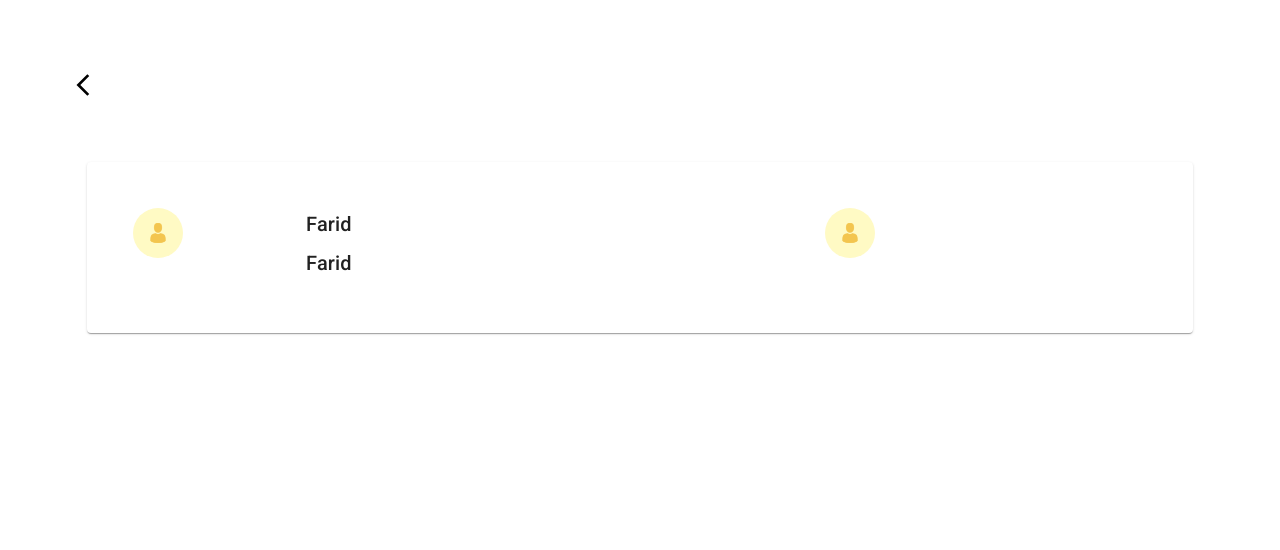
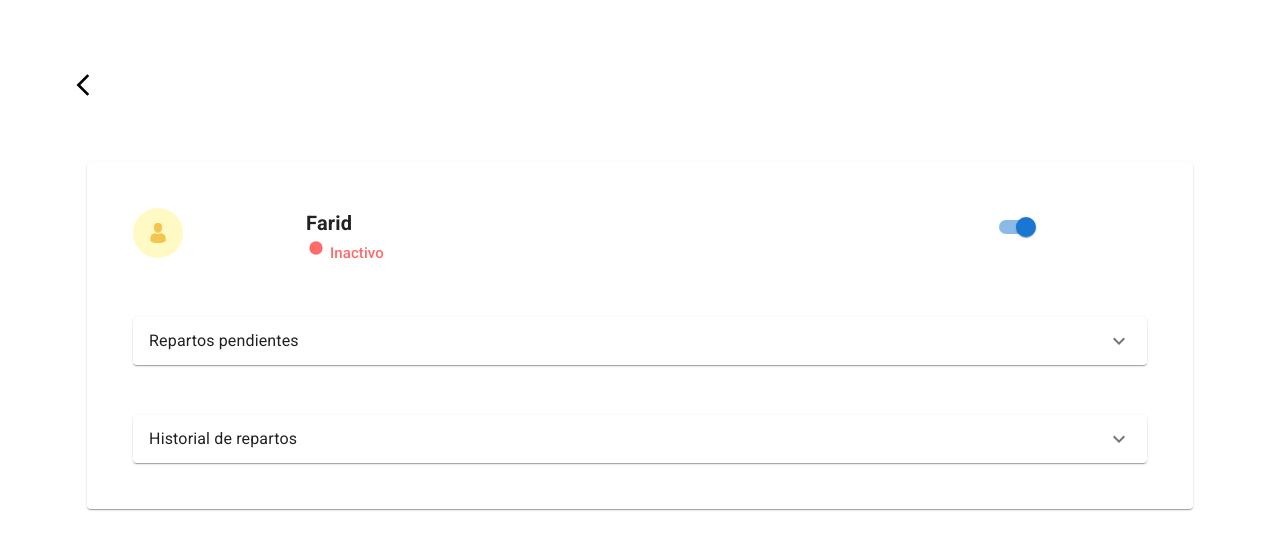
Before and after one commit to CuauhtliHC/uma-front, a React (Create React App) app: page /gestionar_repartidores/1 in a window 1280 px wide. Shown: the top 550 px of the page. Built offline with nearby package versions, Linux system fonts and the light colour scheme.

Commit message:
finish view dealerDetail

```diff
--- /dev/null
+++ b/src/components/HistorialPackages.jsx
@@ -0,0 +1,44 @@
+import React from 'react';
+import {
+  Accordion,
+  AccordionSummary,
+  AccordionDetails,
+  Typography,
+} from '@mui/material';
+import '../statics/styles/workday.css';
+import ExpandMoreIcon from '@mui/icons-material/ExpandMore';
+import Card from './Card.jsx';
+import usuariosFake from '../statics/DummyData/usuariosFake';
+
+const HistorialPackages = () => {
+  return (
+    <div><Accordion className="accordionWorkday">
+    <AccordionSummary
+      expandIcon={<ExpandMoreIcon />}
+      aria-controls="panel1a-content"
+      id="panel1a-header">
+      <Typography>Historial de repartos</Typography>
+    </AccordionSummary>
+    <AccordionDetails>
+      <Typography variant="body2" gutterBottom>
+        Ya repartiste {usuariosFake[0].totalPaquetesEntregados} paquetes
+      </Typography>
+      {usuariosFake[0].paquetesEntregados[0] ? (
+        usuariosFake[0].paquetesEntregados.map((data, i) => {
+          return (
+            <div className="column is-2" key={i}>
+              <Card direccion={data.direccion} estado={data.estado} />
+            </div>
+          );
+        })
+      ) : (
+        <Typography variant="body2" gutterBottom>
+          No realizaste ningún reparto
+        </Typography>
+      )}
+    </AccordionDetails>
+  </Accordion></div>
+  );
+};
+
+export default HistorialPackages;
--- /dev/null
+++ b/src/components/PendingPackages.jsx
@@ -0,0 +1,56 @@
+import React from 'react';
+import { Link } from 'react-router-dom';
+import {
+  Accordion,
+  AccordionSummary,
+  AccordionDetails,
+  Typography,
+} from '@mui/material';
+import '../statics/styles/workday.css';
+import ExpandMoreIcon from '@mui/icons-material/ExpandMore';
+import usuariosFake from '../statics/DummyData/usuariosFake';
+import Card from './Card.jsx';
+
+const PendingPackages = () => {
+  return (
+    <div> <Accordion className="accordionWorkday">
+    <AccordionSummary
+      expandIcon={<ExpandMoreIcon />}
+      aria-controls="panel1a-content"
+      id="panel1a-header">
+      <Typography>Repartos pendientes</Typography>
+    </AccordionSummary>
+    <AccordionDetails>
+      <Typography variant="body2" gutterBottom>
+        Tenes {usuariosFake[0].totalPaquetesPendientes} paquetes pendientes
+      </Typography>
+      {usuariosFake[0].paquetesPendientes[0] ? (
+        usuariosFake[0].paquetesPendientes.map((data, i) => {
+          return (
+            <div className="column is-2" key={i}>
+              <Link
+                to={`/obtener_paquete/${data.id}`}
+                style={{
+                  textDecoration: 'none',
+                  color: 'black',
+                }}>
+                <Card
+                  direccion={data.direccion}
+                  estado={data.estado}
+                  id={data.id}
+                />
+              </Link>
+            </div>
+          );
+        })
+      ) : (
+        <Typography variant="body2" align="center" gutterBottom>
+          No tenés repartos pendientes
+        </Typography>
+      )}
+    </AccordionDetails>
+  </Accordion></div>
+  );
+};
+
+export default PendingPackages;
--- a/src/pages/DealerDetail.jsx
+++ b/src/pages/DealerDetail.jsx
@@ -1,15 +1,36 @@
 import React from 'react';
 import { useNavigate } from 'react-router-dom';
 import {
-  Avatar, Box, Paper, Grid, Typography,
+  Avatar,
+  Box,
+  Paper,
+  Grid,
+  Typography,
+  FormGroup,
+  FormControlLabel,
+  Switch,
 } from '@mui/material';
+import FiberManualRecordIcon from '@mui/icons-material/FiberManualRecord';
 import BackButton from '../commons/buttons/BackButton.jsx';
 import avatarImg from '../statics/images/avatar.png';
+import PendingPackages from '../components/PendingPackages.jsx';
+import HistorialPackages from '../components/HistorialPackages.jsx';
 
 const DealerDetail = () => {
   const navigate = useNavigate();
   const backToDealer = () => {
     navigate('/gestionar_repartidores');
+  };
+  const handleColorStatus = (Status) => {
+    if (Status === 'Inactivo') {
+      return '#FF6B6B';
+    }
+    if (Status === 'Viaje en curso') {
+      return '#217BCE';
+    }
+    if (Status === 'Finalizó') {
+      return '#96DB76';
+    }
   };
   return (
     <div>
@@ -22,20 +43,30 @@ const DealerDetail = () => {
                 alt="foto de perfil"
                 src={avatarImg}
                 sx={{ width: '50px', height: '50px' }}
-
-        />  </Grid>
-         <Grid item xs={6}>
-         <Typography variant="h6" gutterBottom>Farid</Typography>
-         <Typography variant="h6" gutterBottom>Farid</Typography>
+              />
             </Grid>
-        <Grid item xs={3}>
-        <Avatar
-          alt="foto de perfil"
-          src={avatarImg}
-          sx={{ width: '50px', height: '50px' }}
-
-        />  </Grid>
+            <Grid item xs={8}>
+              <Typography fontWeight="bold" fontSize={20}>
+                Farid
+              </Typography>
+              <Typography
+                variant="subtitle2"
+                fontSize={15}
+                color={handleColorStatus('Inactivo')}>
+              <FiberManualRecordIcon
+                fontSize="small"
+                sx={{ color: handleColorStatus('Inactivo') }}
+              /> Inactivo
+              </Typography>
             </Grid>
+            <Grid item xs={1} style={{ textAlign: 'right' }}>
+              <FormGroup>
+                <FormControlLabel control={<Switch defaultChecked />} />
+              </FormGroup>
+            </Grid>
+          </Grid>
+          <PendingPackages />
+          <HistorialPackages />
         </Paper>
       </Box>
     </div>
--- a/src/pages/Workday.jsx
+++ b/src/pages/Workday.jsx
@@ -1,17 +1,10 @@
 import React from 'react';
-import { Link, useNavigate } from 'react-router-dom';
-import {
-  Accordion,
-  AccordionSummary,
-  AccordionDetails,
-  Typography,
-  Box,
-} from '@mui/material';
+import { useNavigate } from 'react-router-dom';
+import { Box } from '@mui/material';
 import '../statics/styles/workday.css';
-import ExpandMoreIcon from '@mui/icons-material/ExpandMore';
-import Card from '../components/Card.jsx';
-import usuariosFake from '../statics/DummyData/usuariosFake';
 import BlueLargeButton from '../commons/buttons/BlueLargeButton.jsx';
+import PendingPackages from '../components/PendingPackages.jsx';
+import HistorialPackages from '../components/HistorialPackages.jsx';
 
 const Workday = () => {
   const navigate = useNavigate();
@@ -23,69 +16,8 @@ const Workday = () => {
       <BlueLargeButton handleSubmit={toGetPackage}>
         OBTENER PAQUETES
       </BlueLargeButton>
-      <Accordion className="accordionWorkday">
-        <AccordionSummary
-          expandIcon={<ExpandMoreIcon />}
-          aria-controls="panel1a-content"
-          id="panel1a-header">
-          <Typography>Repartos pendientes</Typography>
-        </AccordionSummary>
-        <AccordionDetails>
-          <Typography variant="body2" gutterBottom>
-            Tenes {usuariosFake[0].totalPaquetesPendientes} paquetes pendientes
-          </Typography>
-          {usuariosFake[0].paquetesPendientes[0] ? (
-            usuariosFake[0].paquetesPendientes.map((data, i) => {
-              return (
-                <div className="column is-2" key={i}>
-                  <Link
-                    to={`/obtener_paquete/${data.id}`}
-                    style={{
-                      textDecoration: 'none',
-                      color: 'black',
-                    }}>
-                    <Card
-                      direccion={data.direccion}
-                      estado={data.estado}
-                      id={data.id}
-                    />
-                  </Link>
-                </div>
-              );
-            })
-          ) : (
-            <Typography variant="body2" align="center" gutterBottom>
-              No tenés repartos pendientes
-            </Typography>
-          )}
-        </AccordionDetails>
-      </Accordion>
-      <Accordion className="accordionWorkday">
-        <AccordionSummary
-          expandIcon={<ExpandMoreIcon />}
-          aria-controls="panel1a-content"
-          id="panel1a-header">
-          <Typography>Historial de repartos</Typography>
-        </AccordionSummary>
-        <AccordionDetails>
-          <Typography variant="body2" gutterBottom>
-            Ya repartiste {usuariosFake[0].totalPaquetesEntregados} paquetes
-          </Typography>
-          {usuariosFake[0].paquetesEntregados[0] ? (
-            usuariosFake[0].paquetesEntregados.map((data, i) => {
-              return (
-                <div className="column is-2" key={i}>
-                  <Card direccion={data.direccion} estado={data.estado} />
-                </div>
-              );
-            })
-          ) : (
-            <Typography variant="body2" gutterBottom>
-              No realizaste ningún reparto
-            </Typography>
-          )}
-        </AccordionDetails>
-      </Accordion>
+     <PendingPackages />
+    <HistorialPackages />
     </Box>
   );
 };
--- a/src/routes/routes.jsx
+++ b/src/routes/routes.jsx
@@ -17,7 +17,6 @@ import Error404 from '../pages/Error404.jsx';
 import DealerDetail from '../pages/DealerDetail.jsx';
 import ManagePackages from '../pages/ManagePackages.jsx';
 
-
 const Links = () => {
   const dataUser = useRecoilValue(user);
   return (
@@ -35,7 +34,7 @@ const Links = () => {
         element={<DealerDetail />}
       />
       <Route path="*" element={<Error404 />} />
-      <Route exact path="/gestionar_paquetes" element={<ManagePackages/>}/>
+      <Route exact path="/gestionar_paquetes" element={<ManagePackages />} />
       <Route element={<ProtectedRoute user={dataUser} />}>
         <Route exact path="/mi_perfil" element={<Profile />} />
         <Route exact path="/obtener_paquete" element={<GetPackage />} />
```
Lines whose indentation alone changed are shown as unchanged.
